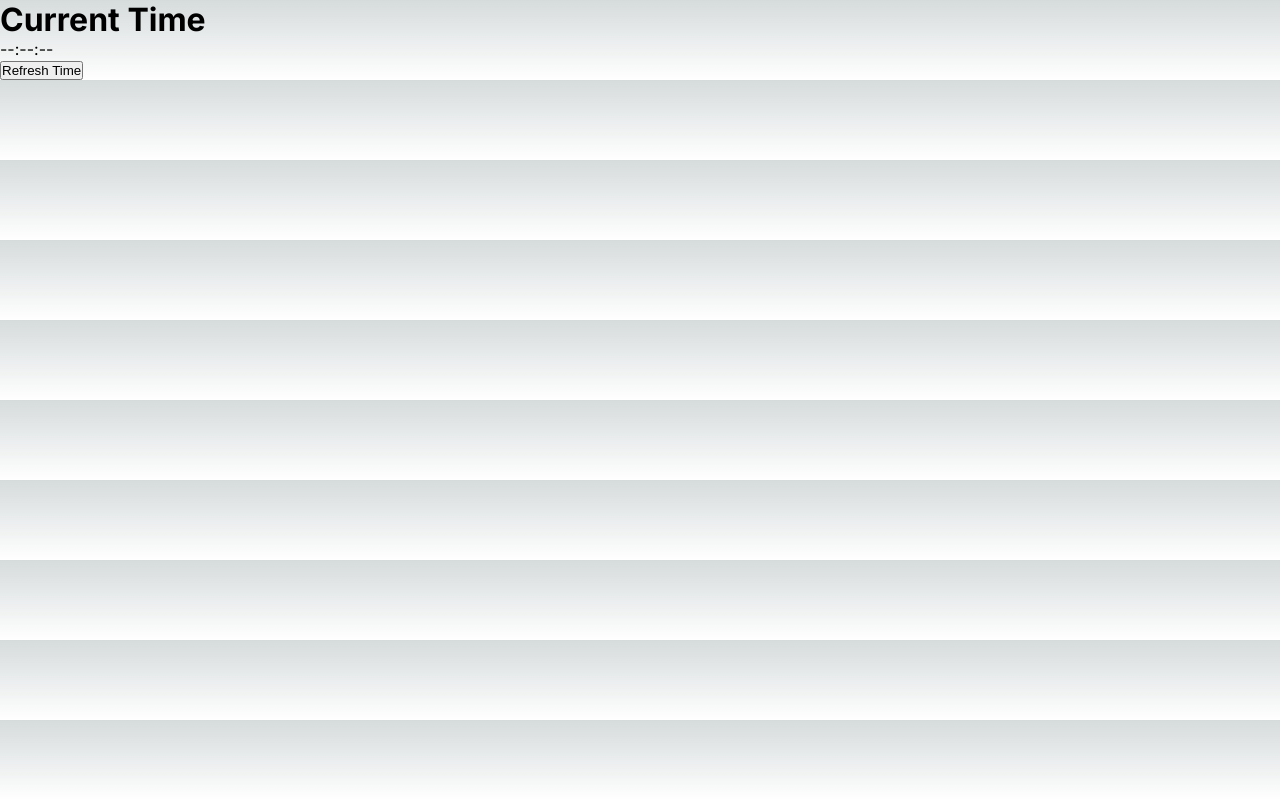
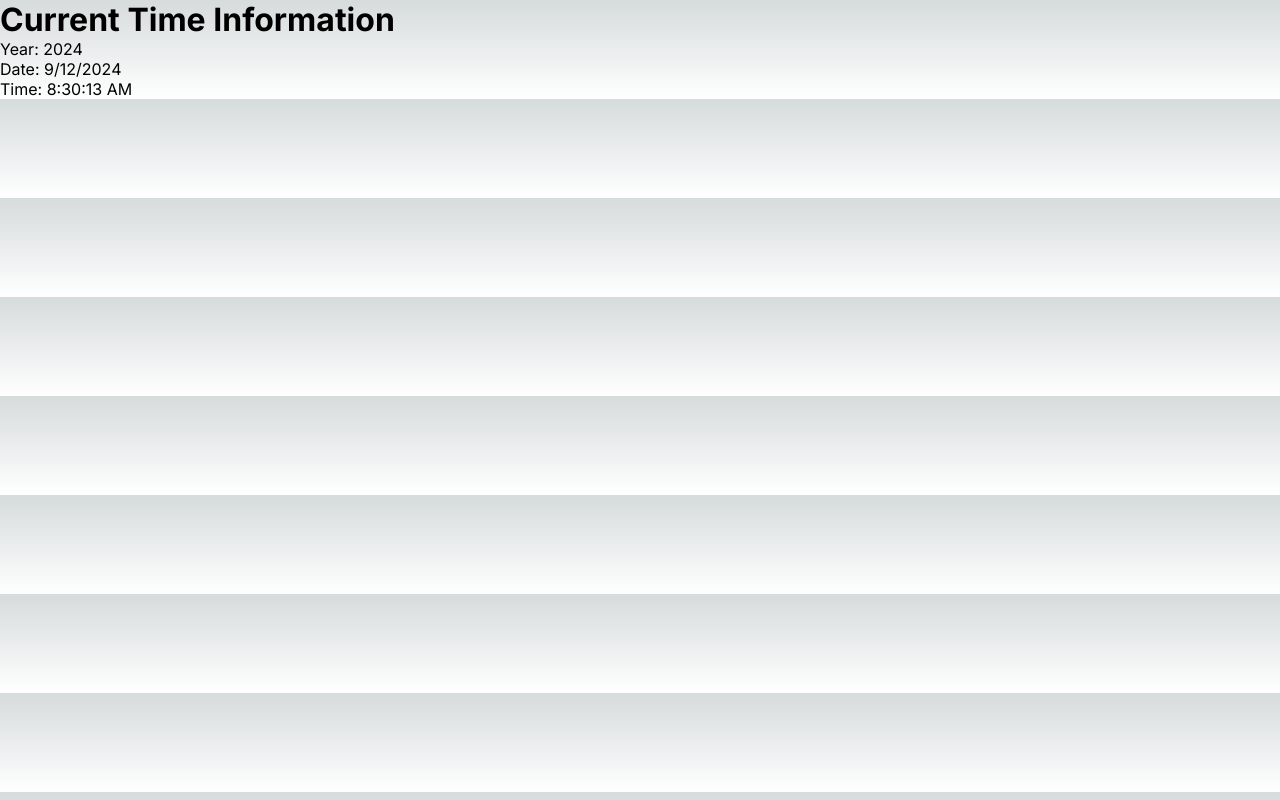
Before and after one commit to morsig01/project_kilde, a Next.js app: page /clock in a window 1280 px wide. Built offline with nearby package versions, Linux system fonts and the light colour scheme; no server answers.

Commit message:
fix api to website

```diff
--- a/src/app/api/klokke/route.js
+++ b/src/app/api/klokke/route.js
@@ -8,5 +8,7 @@ export async function GET() {
     time: time.toLocaleTimeString()
   };
 
-  return Response.json({ data });
+  return new Response(JSON.stringify({ data }), {
+    headers: { 'Content-Type': 'application/json' }
+  });
 }
--- a/src/app/clock/page.js
+++ b/src/app/clock/page.js
@@ -1,34 +1,32 @@
-"use client";
+'use client';
 
-import "./page.css";
-import { useEffect, useState } from "react";
+import { useEffect, useState } from 'react';
 
-export default function Home() {
-    const [time, setTime] = useState('--:--:--');
+export default function ClockPage() {
+  const [timeData, setTimeData] = useState(null);
 
-    const fetchTime = () => {
-        const apiUrl = 'http://127.0.0.1:5000/api/clock';
+  useEffect(() => {
+    async function fetchData() {
+      try {
+        const response = await fetch('/api/klokke');
+        const result = await response.json();
+        setTimeData(result.data);
+      } catch (error) {
+        console.error('Error fetching data:', error);
+      }
+    }
 
-        fetch(apiUrl)
-            .then(response => response.json())
-            .then(data => {
-                setTime(data.time);
-            })
-            .catch(error => {
-                console.error('Error fetching time:', error);
-            });
-    };
+    fetchData();
+  }, []);
 
-    useEffect(() => {
+  if (!timeData) return <p>Loading...</p>;
 
-        fetchTime();
-    }, []);
-
-    return (
-        <div className="clock-container">
-            <h1>Current Time</h1>
-            <div className="time" id="clock">{time}</div>  {/* Render the state variable */}
-            <button className="refresh-btn" onClick={fetchTime}>Refresh Time</button>
-        </div>
-    );
+  return (
+    <div>
+      <h1>Current Time Information</h1>
+      <p>Year: {timeData.year}</p>
+      <p>Date: {timeData.date}</p>
+      <p>Time: {timeData.time}</p>
+    </div>
+  );
 }
```
